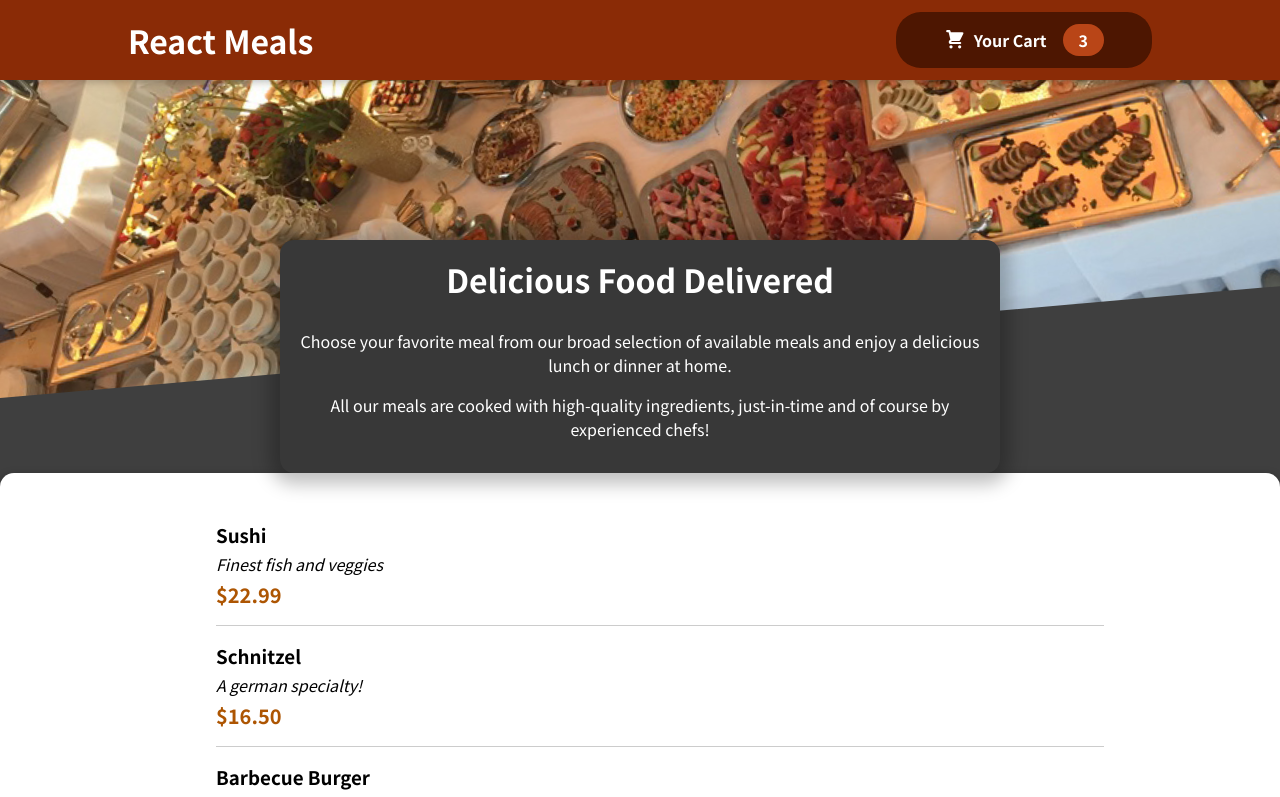
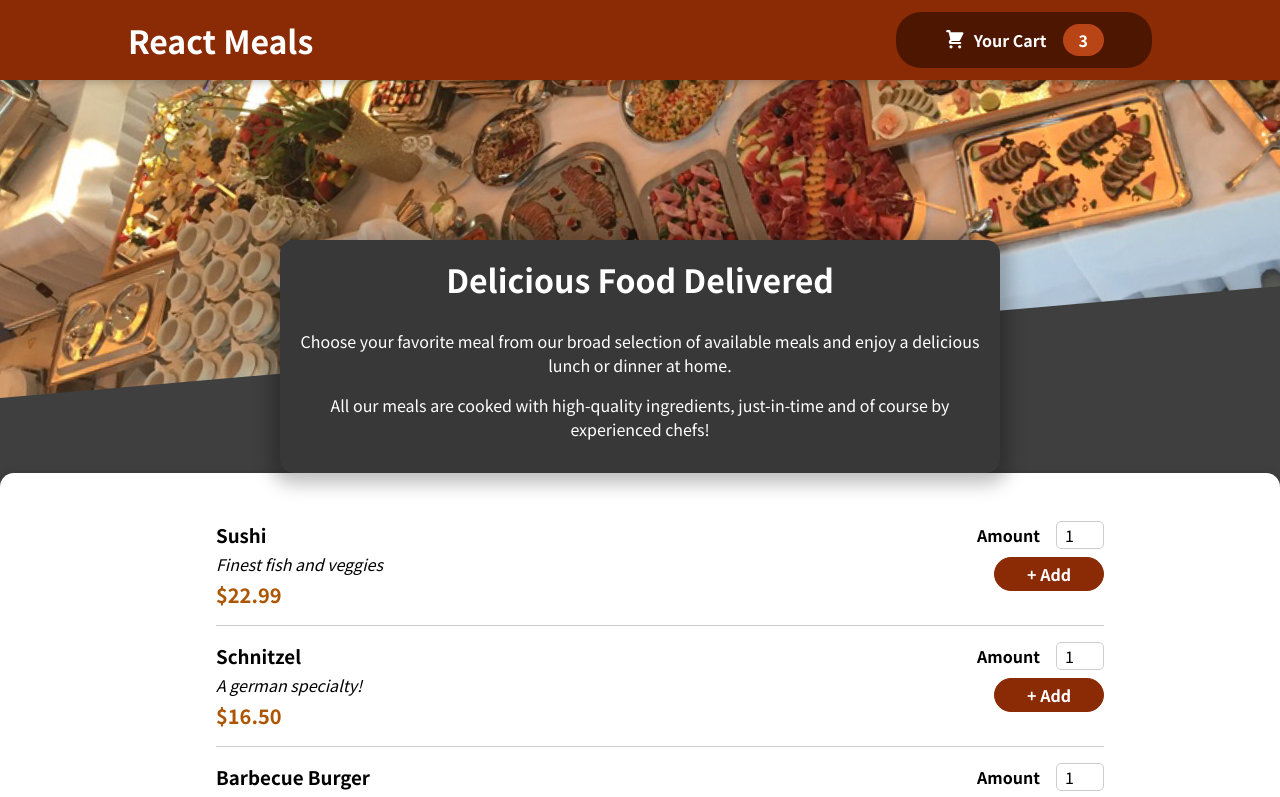
Before and after one commit to cuchakma/Food-Order, a React (Create React App) app: page / in a window 1280 px wide. Shown: the top 797 px of the page. Built offline with nearby package versions, Linux system fonts and the light colour scheme.

Commit message:
added input component

```diff
--- a/src/components/Meals/MealItem/MealItem.js
+++ b/src/components/Meals/MealItem/MealItem.js
@@ -1,4 +1,5 @@
 import React from "react";
+import MealItemForm from "./MealItemForm";
 import classes from './MealItem.module.css';
 
 
@@ -12,7 +13,7 @@
                 <div className={classes.price}>{price}</div>
             </div>
             <div>
-
+                <MealItemForm/>
             </div>
         </li>
     );
--- a/src/components/Meals/MealItem/MealItemForm.js
+++ b/src/components/Meals/MealItem/MealItemForm.js
@@ -1,8 +1,24 @@
 import React from "react";
+import classes from './MealItemForm.module.css'
+import Input from "../../UI/Input";
 
-
-const MealItemForm = () => {
-
+const MealItemForm = (props) => {
+    return (
+        <form className={classes.form}>
+            <Input
+                label="Amount"
+                input={{
+                    id:'amount',
+                    type:'number',
+                    min:1,
+                    max:5,
+                    step:1,
+                    defaultValue:1
+                }}
+            />
+            <button>+ Add</button>
+        </form>
+    );
 };
 
 export default MealItemForm;
--- /dev/null
+++ b/src/components/Meals/MealItem/MealItemForm.module.css
@@ -0,0 +1,20 @@
+.form {
+  text-align: right;
+}
+
+.form button {
+  font: inherit;
+  cursor: pointer;
+  background-color: #8a2b06;
+  border: 1px solid #8a2b06;
+  color: white;
+  padding: 0.25rem 2rem;
+  border-radius: 20px;
+  font-weight: bold;
+}
+
+.form button:hover,
+.form button:active {
+  background-color: #641e03;
+  border-color: #641e03;
+}
--- /dev/null
+++ b/src/components/UI/Input.js
@@ -0,0 +1,14 @@
+import React from "react";
+import classes from './Input.module.css';
+
+
+const Input = (props) =>  {
+    return (
+        <div className={classes.input}>
+            <label htmlFor={props.input.id}>{props.label}</label>
+            <input {...props.input} />
+        </div>
+    )
+}
+
+export default Input;
--- /dev/null
+++ b/src/components/UI/Input.module.css
@@ -0,0 +1,18 @@
+.input {
+  display: flex;
+  align-items: center;
+  margin-bottom: 0.5rem;
+}
+
+.input label {
+  font-weight: bold;
+  margin-right: 1rem;
+}
+
+.input input {
+  width: 3rem;
+  border-radius: 5px;
+  border: 1px solid #ccc;
+  font: inherit;
+  padding-left: 0.5rem;
+}
```
